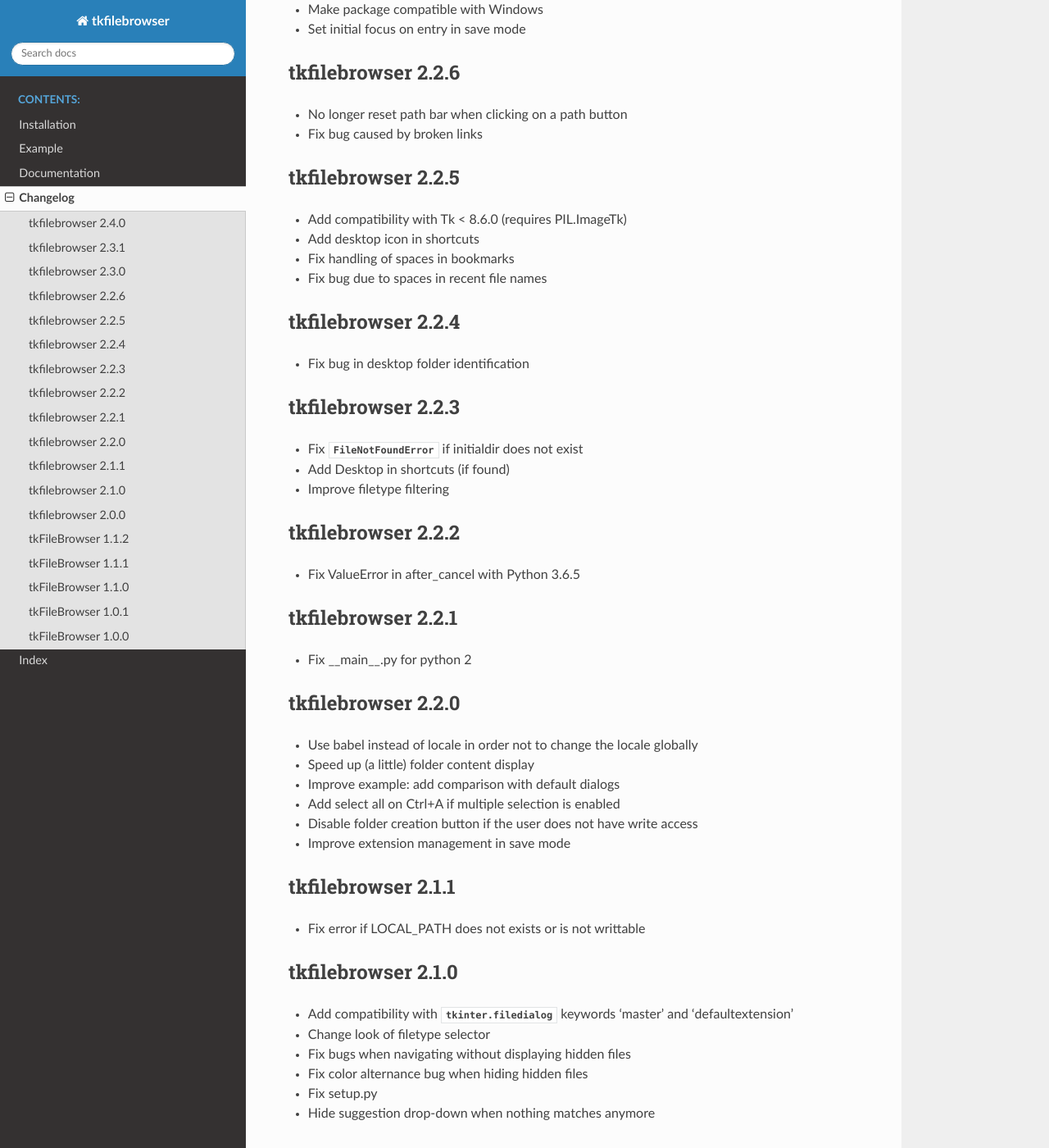
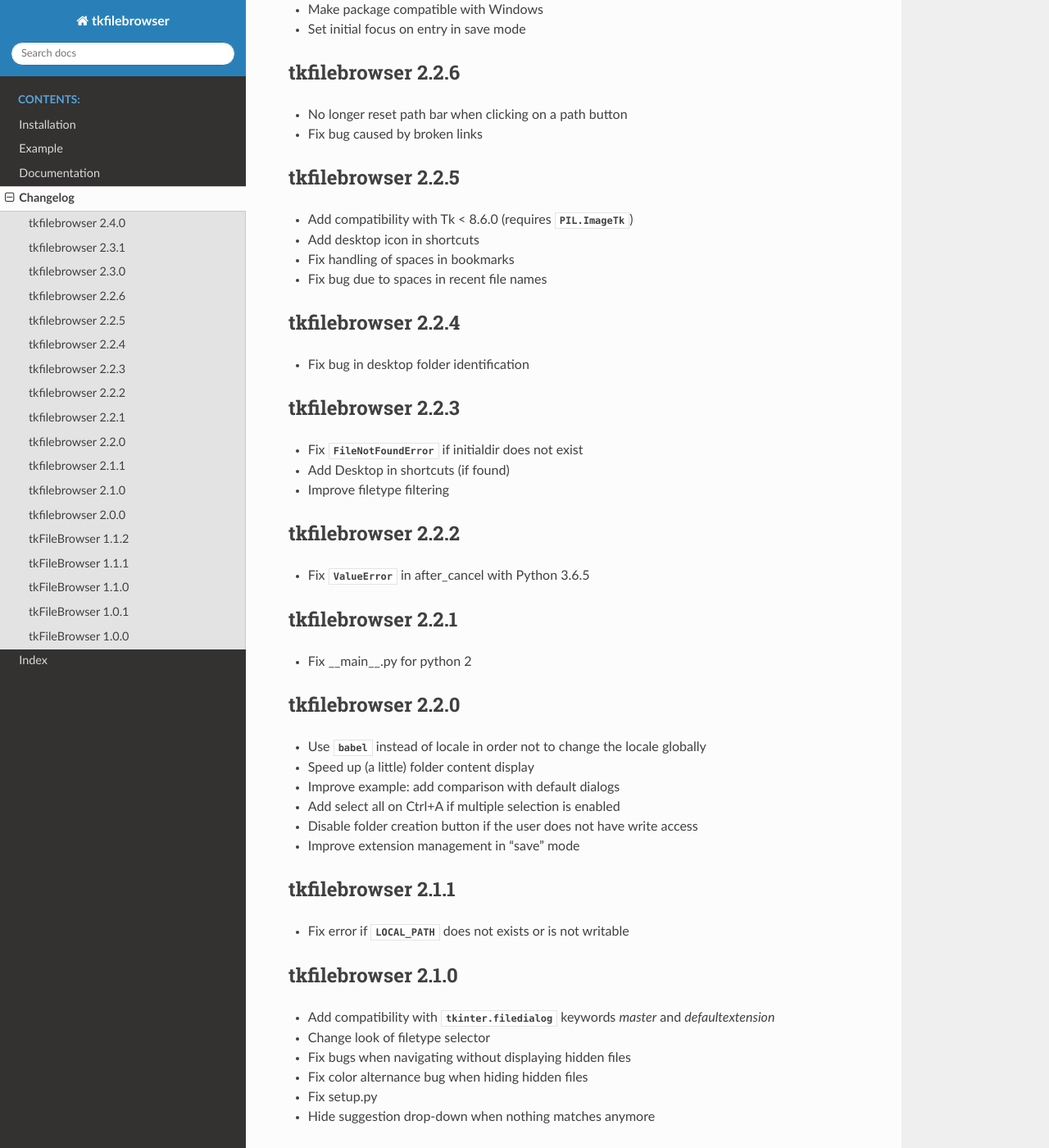
Before and after one commit to j4321/tkFileBrowser, a Sphinx documentation site: the page built from docs/changelog.rst, in a window 1280 px wide and 1400 px high, scrolled down 474 px. Shown: the whole window at 82% size. Built offline with Sphinx 7.4.7 and the Read the Docs theme 2.0.0, drawn with Linux system fonts in a browser that asks for light colours; some of the changed text lies outside the part shown.

Commit message:
Improve changelog formatting

```diff
--- a/docs/changelog.rst
+++ b/docs/changelog.rst
@@ -30,7 +30,7 @@
 tkfilebrowser 2.2.5
 -------------------
 
-* Add compatibility with Tk < 8.6.0 (requires PIL.ImageTk)
+* Add compatibility with Tk < 8.6.0 (requires :mod:`PIL.ImageTk`)
 * Add desktop icon in shortcuts
 * Fix handling of spaces in bookmarks
 * Fix bug due to spaces in recent file names
@@ -49,7 +49,7 @@
 tkfilebrowser 2.2.2
 -------------------
 
-* Fix ValueError in after_cancel with Python 3.6.5
+* Fix :obj:`ValueError` in after_cancel with Python 3.6.5
 
 tkfilebrowser 2.2.1
 -------------------
@@ -59,22 +59,22 @@
 tkfilebrowser 2.2.0
 -------------------
 
-* Use babel instead of locale in order not to change the locale globally
+* Use :mod:`babel` instead of locale in order not to change the locale globally
 * Speed up (a little) folder content display
 * Improve example: add comparison with default dialogs
 * Add select all on Ctrl+A if multiple selection is enabled
 * Disable folder creation button if the user does not have write access
-* Improve extension management in save mode
+* Improve extension management in "save" mode
 
 tkfilebrowser 2.1.1
 -------------------
 
-* Fix error if LOCAL_PATH does not exists or is not writtable
+* Fix error if :obj:`LOCAL_PATH` does not exists or is not writable
 
 tkfilebrowser 2.1.0
 -------------------
 
-* Add compatibility with :mod:`tkinter.filedialog` keywords 'master' and 'defaultextension'
+* Add compatibility with :mod:`tkinter.filedialog` keywords *master* and *defaultextension*
 * Change look of filetype selector
 * Fix bugs when navigating without displaying hidden files
 * Fix color alternance bug when hiding hidden files
@@ -84,7 +84,7 @@
 tkfilebrowser 2.0.0
 -------------------
 
-* Change package name to tkfilebrowser to respect PEP 8
+* Change package name to :mod:`tkfilebrowser` to respect `PEP 8 <https://www.python.org/dev/peps/pep-0008/>`_
 * Display error message when an issue occurs during folder creation
 * Cycle only through folders with key browsing in "opendir" mode
 * Complete only with folder names in "opendir" mode
@@ -112,13 +112,13 @@
 tkFileBrowser 1.1.0
 -------------------
 
-* Fix bug concerning the initialfile argument
+* Fix bug concerning the *initialfile* argument
 * Add column sorting (by name, size, modification date)
 
 tkFileBrowser 1.0.1
 -------------------
 
-* Set default filebrowser parent to None as for the usual filedialogs and messageboxes.
+* Set default :class:`Filebrowser` parent to :obj:`None` as for the usual filedialogs and messageboxes.
 
 tkFileBrowser 1.0.0
 -------------------
```
